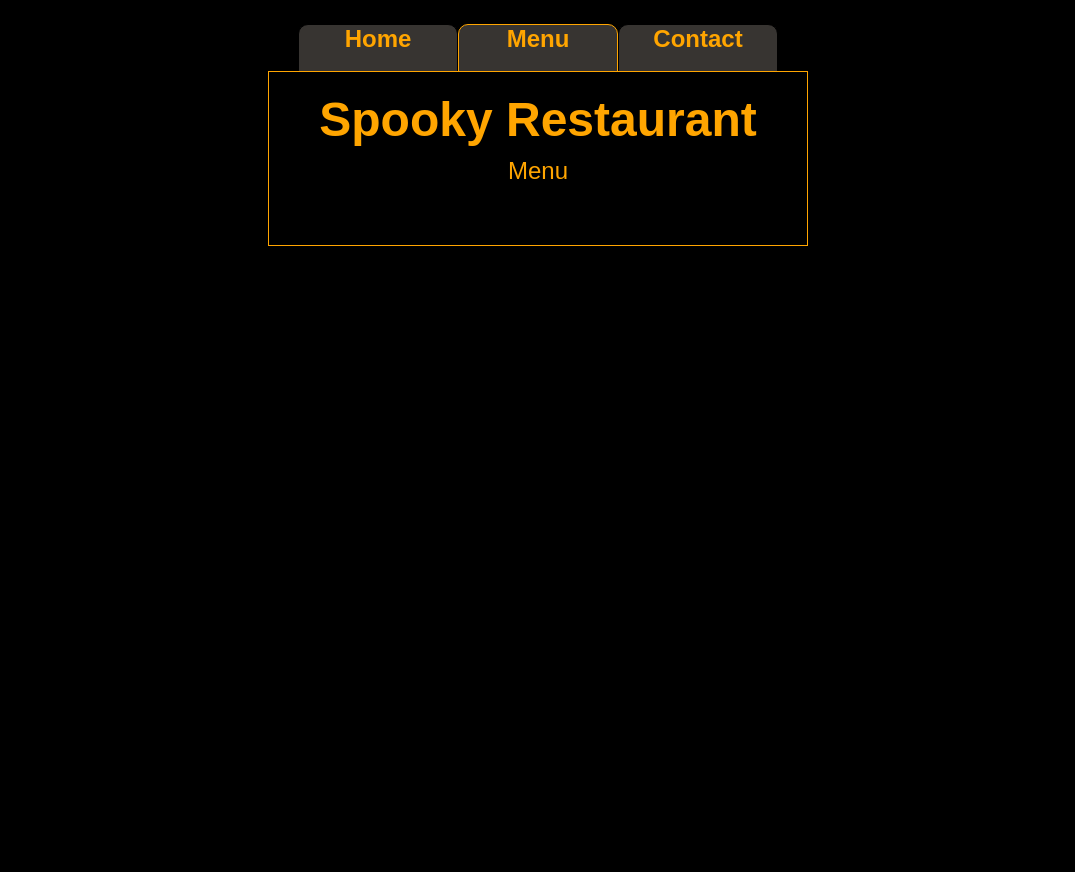
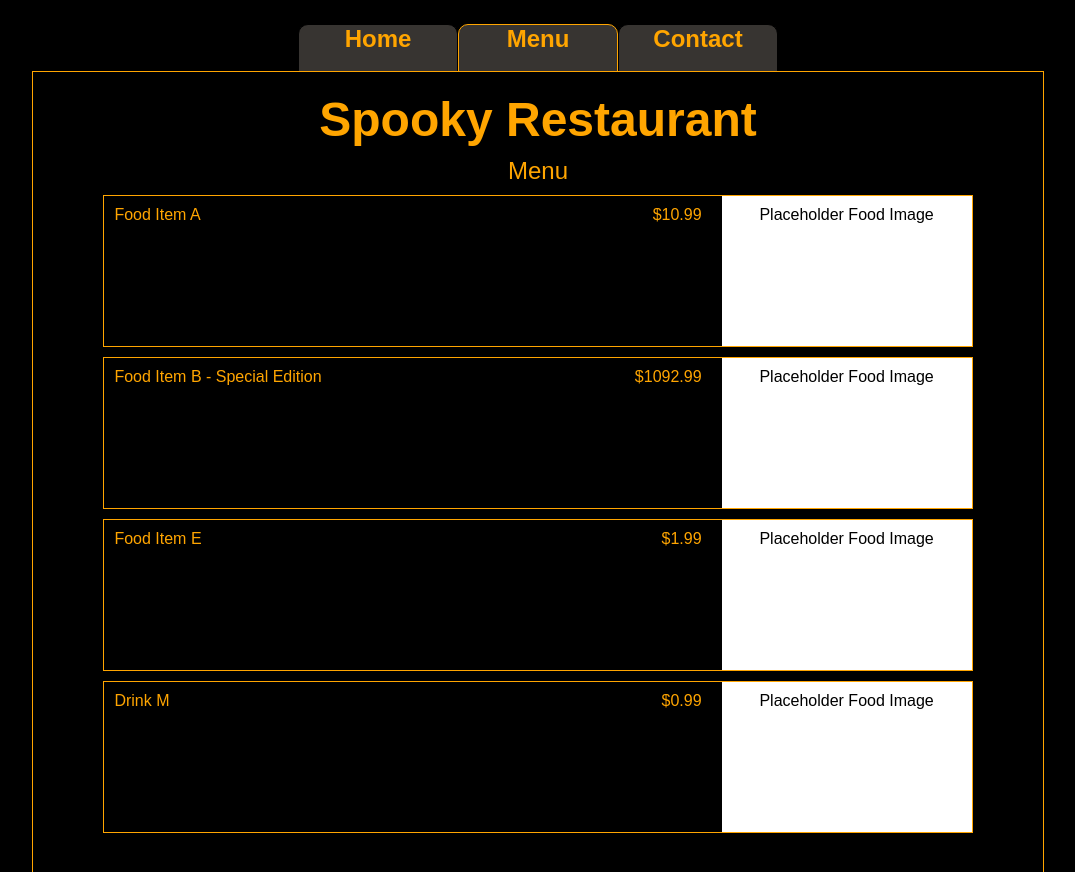
Before and after one commit to kevin2b/restaurant-page, a website built with webpack: page src/index.html in a window 1280 px wide. Both pictures are taken after a click on the element "Menu". Shown: the top 872 px of the page, without its empty margins (102-1177 px from the left). Before the commit the page ends 800 px from the top, so only its background shows below. Built offline with nearby package versions, Linux system fonts and the light colour scheme.

Commit message:
Add Menu content

```diff
--- a/src/menu-page-generator.js
+++ b/src/menu-page-generator.js
@@ -1,4 +1,5 @@
 import Content from './dom-generator.js';
+import {createContentCard} from './dom-generator.js';
 
 
 function MenuPage (){
@@ -11,7 +12,32 @@ function MenuPage (){
   subTitle.classList.add('content-subtitle');
   contentBody.appendChild(subTitle);
 
+  contentBody.appendChild(createMenuCard("Food Item A", 10.99));
+  contentBody.appendChild(createMenuCard("Food Item B - Special Edition", 1092.99));
+  contentBody.appendChild(createMenuCard("Food Item E", 1.99));
+  contentBody.appendChild(createMenuCard("Drink M", 0.99));
+
   return {menuContent};
 }
 
+
+function createMenuCard(foodDesc, foodPrice){
+  const menuCard = createContentCard();
+  menuCard.cardLeftSide.classList.add('menu-card');
+
+  const food = document.createElement('span');
+  food.classList.add('card-food');
+  food.innerText = foodDesc;
+
+  const price = document.createElement('span');
+  price.classList.add('card-price');
+  price.innerText = '$' + foodPrice;
+
+  menuCard.cardLeftSide.appendChild(food);
+  menuCard.cardLeftSide.appendChild(price);
+  menuCard.cardRightSide.innerText = 'Placeholder Food Image';
+
+  return menuCard.cardWrapper;
+}
+
 export default MenuPage;
--- a/src/style.css
+++ b/src/style.css
@@ -52,6 +52,7 @@ body{
 
 .content-body{
   max-width: 80%;
+  min-width: 80%;
   border: 1px solid var(--secondary-color);
   margin-top: -1px;
   border-collapse: collapse;
@@ -70,18 +71,11 @@ body{
   margin: 10px 0;
 }
 
-.content-card-wrapper {
-  display: flex;
-  justify-content: center;
-  gap: 10px;
-}
-
 .content-card {
   display: flex;
   margin: 10px 20px;
   border: 1px solid var(--secondary-color);
   gap: 10px;
-  max-width: 90%;
 }
 
 .content-card-left{
@@ -94,10 +88,14 @@ body{
 }
 
 .content-card-right {
-  width: 300px;
-  height: 200px;
+  width: 250px;
+  height: 150px;
   background-color: white;
   color: black;
   padding: 10px;
   text-align: center;
 }
+
+.card-price{
+  float: right;
+}
```
